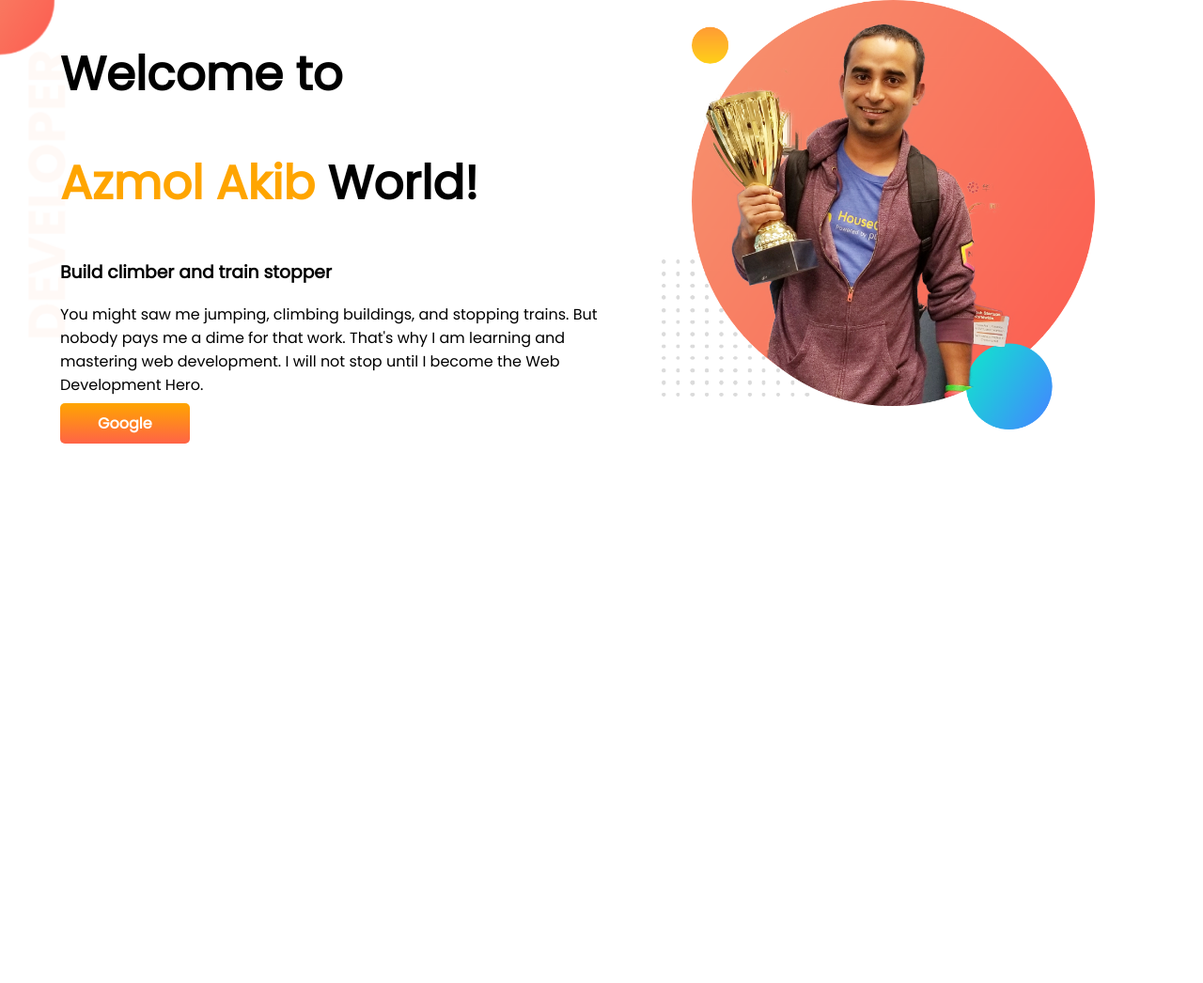
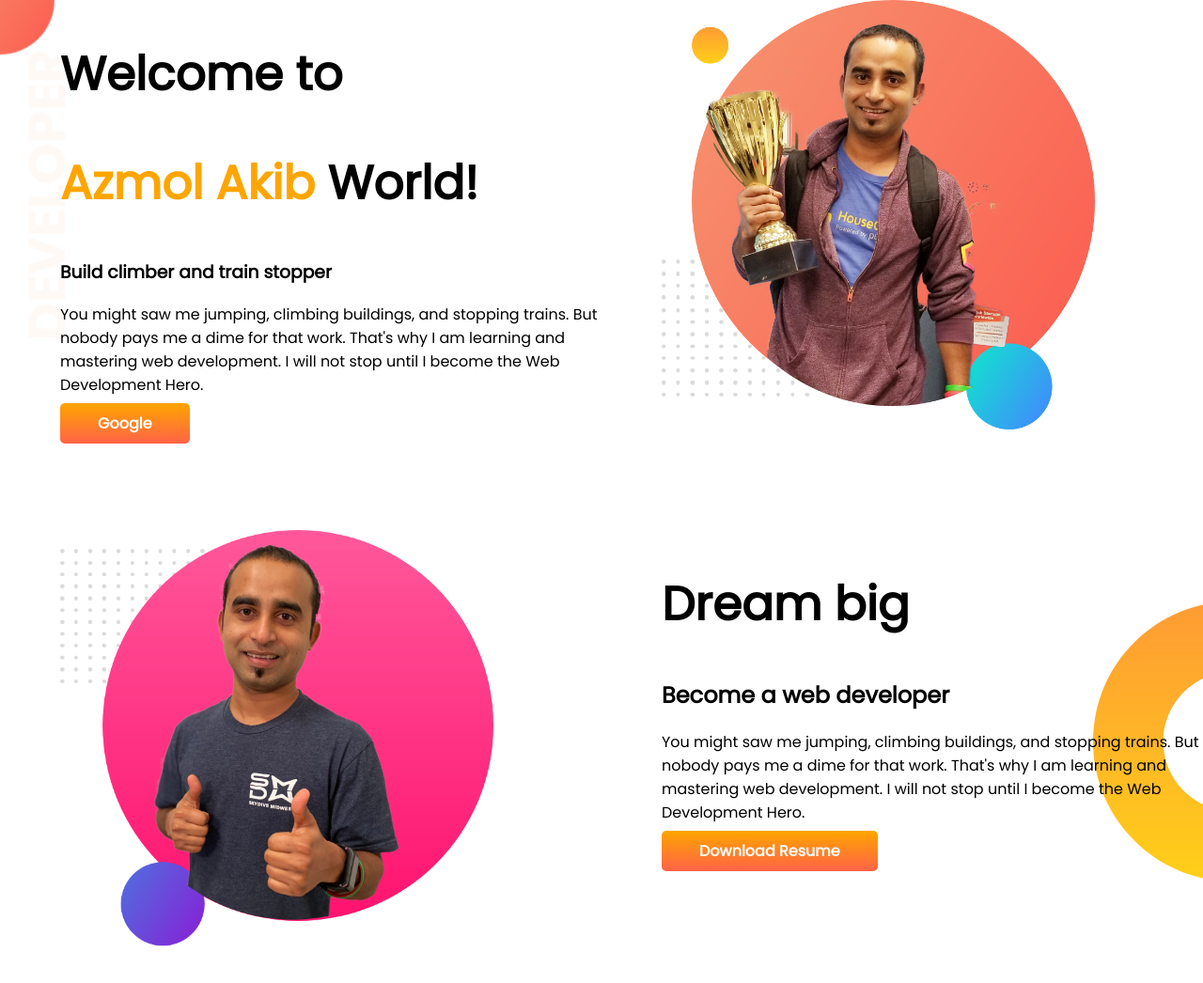
Before and after one commit to Azmol-Akib/developer-portfolio, a plain HTML site: page index.html in a window 1280 px wide. Shown: the whole page at 94% size. Before the commit the page ends 800 px from the top, so only its background shows below. Drawn offline with Linux system fonts and the light colour scheme.

Commit message:
dream added

```diff
--- a/index.html
+++ b/index.html
@@ -32,5 +32,25 @@
         <img src="images/jhankar.png" alt="" />
       </div>
     </section>
+
+    <section class="dream-big">
+      <div class="half-width">
+        <img src="images/jhankar2.png" alt="">
+      </div>
+      <div class="half-width">
+        <h1>Dream big</h1>
+        <h2>Become a web developer</h2>
+        <p>
+          You might saw me jumping, climbing buildings, and stopping trains. But
+          nobody pays me a dime for that work. That's why I am learning and
+          mastering web development. I will not stop until I become the Web
+          Development Hero.
+        </p>
+        <a class="link-button" target="blank" href="https://www.google.com/webhp?authuser=1" >Download Resume</a
+          >
+
+      </div>
+
+    </section>
   </body>
 </html>
--- a/style.css
+++ b/style.css
@@ -10,6 +10,7 @@ h1 {
 }
 section {
   display: flex;
+  margin-bottom: 100px;
 }
 .half-width {
   width: 50%;
@@ -30,3 +31,8 @@ section {
   background-image: url(images/top-banner.png);
   background-repeat: no-repeat;
 }
+.dream-big{
+  background-image: url(images/dream-bg.png);
+  background-repeat: no-repeat;
+  background-position: right;
+}
```
